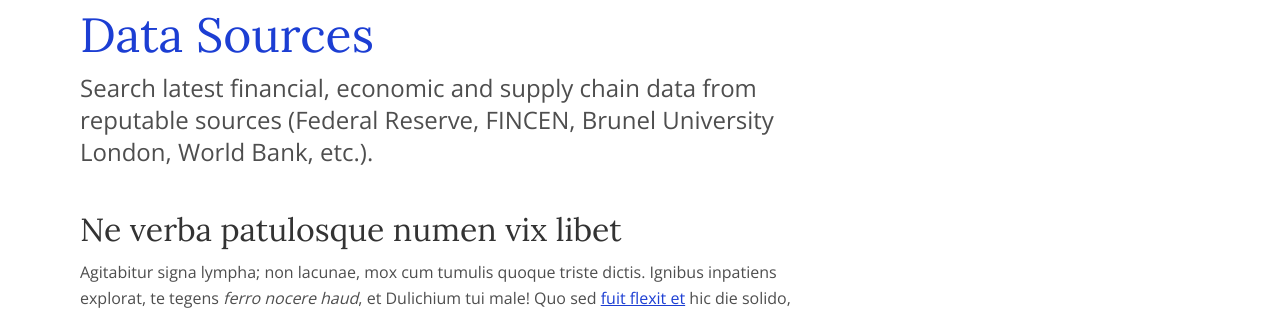
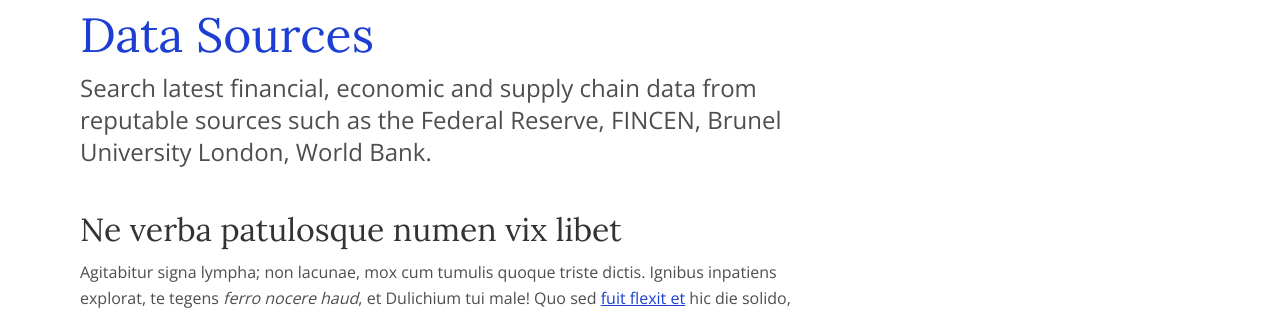
Before and after one commit to SRFAnalytics/srfanalytics.github.io, a Jekyll site: the page built from _services/mergers.md, in a window 1280 px wide. Shown: the part 344-654 px from the top of the page. Built offline with Jekyll 4.4.1, drawn with Linux system fonts in a browser that asks for light colours.

Commit message:
Update mergers.md

```diff
--- a/_services/mergers.md
+++ b/_services/mergers.md
@@ -4,7 +4,7 @@
 ---
 
 Search latest financial, economic and supply chain data from reputable sources
-(Federal Reserve, FINCEN, Brunel University London, World Bank, etc.).
+such as the Federal Reserve, FINCEN, Brunel University London, World Bank.
 
 ## Ne verba patulosque numen vix libet
 
```
